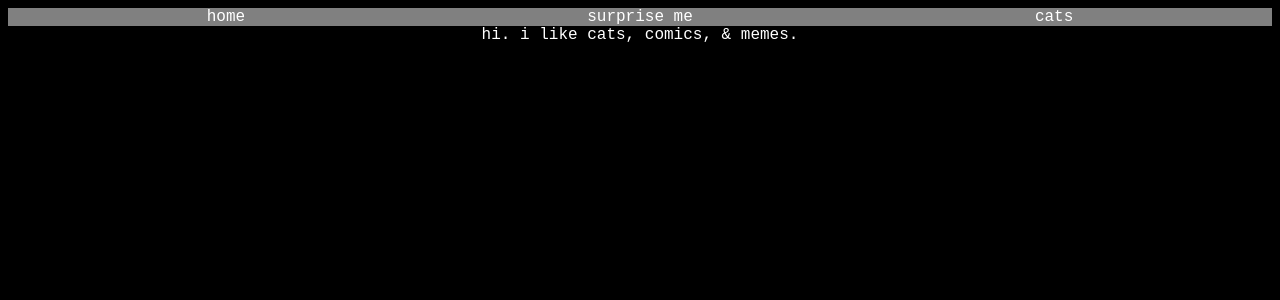
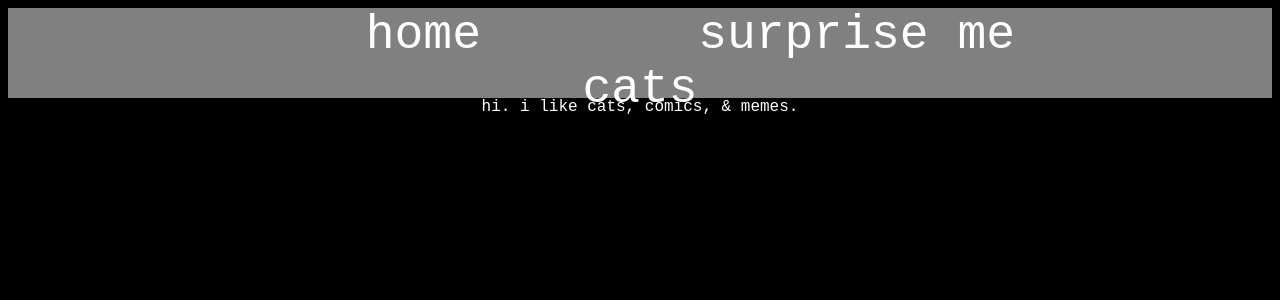
Before and after one commit to daniellaidalia/portfolio, a Jekyll site: the page built from index.html, in a window 1280 px wide. Shown: the top 300 px of the page. Built offline with Jekyll 4.4.1, drawn with Linux system fonts in a browser that asks for light colours.

Commit message:
Update styles.scss

```diff
--- a/css/styles.scss
+++ b/css/styles.scss
@@ -10,6 +10,8 @@ body {
 
 nav {
   background-color: gray;
+  height: 10vh;
+  font-size: 3em;
 }
 
 nav ul {
```
